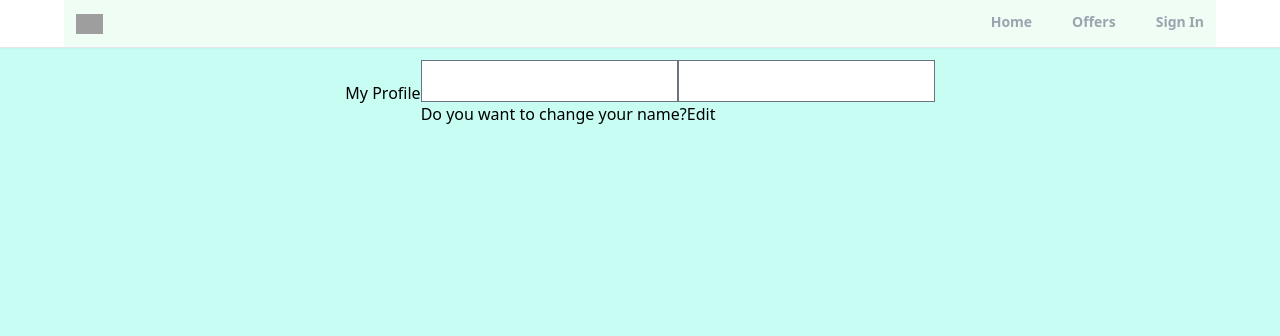
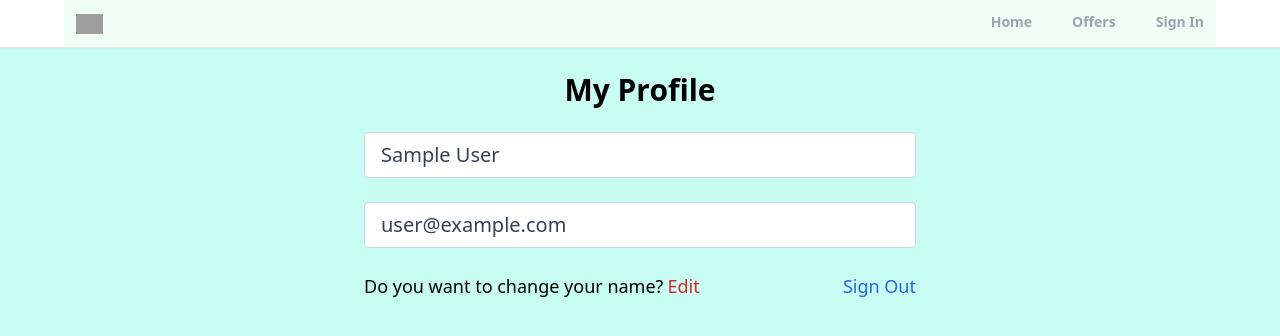
Before and after one commit to FaizanSurani/realtor-clone-react, a React (Vite) app: page /profile in a window 1280 px wide. Shown: the top 336 px of the page. Built offline with nearby package versions, Linux system fonts and the light colour scheme; no server answers; sample sign-in values are in the browser's storage; grey boxes are pictures that could not be loaded.

Commit message:
create a private route, custom hook for protecting the profile page and add the logout functionality

```diff
--- a/src/App.jsx
+++ b/src/App.jsx
@@ -3,6 +3,7 @@
 import Profile from "./pages/Profile";
 import SignIn from "./pages/SignIn";
 import SignUp from "./pages/SignUp";
+import PrivateRoute from "./components/PrivateRoute";
 import ForgotPassword from "./pages/ForgotPassword";
 import Offers from "./pages/Offers";
 import Header from "./components/Header";
@@ -16,7 +17,9 @@
         <Header />
         <Routes>
           <Route path="/" element={<Home />} />
-          <Route path="/profile" element={<Profile />} />
+          <Route path="/profile" element={<PrivateRoute />}>
+            <Route path="/profile" element={<Profile />} />
+          </Route>
           <Route path="/sign-in" element={<SignIn />} />
           <Route path="/sign-up" element={<SignUp />} />
           <Route path="/forgot-password" element={<ForgotPassword />} />
--- /dev/null
+++ b/src/components/PrivateRoute.jsx
@@ -0,0 +1,11 @@
+import React from "react";
+import { Navigate, Outlet } from "react-router-dom";
+import { useAuthStats } from "../hooks/useAuthStats";
+
+export default function PrivateRoute() {
+  const { loggedIn, checkingStatus } = useAuthStats();
+  if (checkingStatus) {
+    return <h3>Loading....</h3>;
+  }
+  return loggedIn ? <Outlet /> : <Navigate to="/sign-in" />;
+}
--- /dev/null
+++ b/src/hooks/useAuthStats.jsx
@@ -0,0 +1,18 @@
+import { getAuth, onAuthStateChanged } from "firebase/auth";
+import React, { useEffect, useState } from "react";
+
+export function useAuthStats() {
+  const [loggedIn, setLoggedIn] = useState(false);
+  const [checkingStatus, setCheckingStatus] = useState(true);
+
+  useEffect(() => {
+    const auth = getAuth();
+    onAuthStateChanged(auth, (user) => {
+      if (user) {
+        setLoggedIn(true);
+      }
+      setCheckingStatus(false);
+    });
+  }, []);
+  return { loggedIn, checkingStatus };
+}
--- a/src/pages/Profile.jsx
+++ b/src/pages/Profile.jsx
@@ -1,24 +1,57 @@
-import React from "react";
-import { Link } from "react-router-dom";
+import { getAuth } from "firebase/auth";
+import React, { useState } from "react";
+import { useNavigate } from "react-router";
 
 export default function Profile() {
+  const auth = getAuth();
+  const navigate = useNavigate();
+  const [formData, setFormData] = useState({
+    name: auth.currentUser.displayName,
+    email: auth.currentUser.email,
+  });
+
+  const { name, email } = formData;
+  function onLogout() {
+    auth.signOut();
+    navigate("/");
+  }
+
   return (
     <>
-      <div className="flex justify-center items-center flex-wrap px-7 py-3">
-        <h1>My Profile</h1>
+      <section className="max-w-6xl mx-auto flex justify-center items-center flex-col">
+        <h1 className="text-3xl text-center mt-6 font-bold">My Profile</h1>
+        <div className="w-full md:w-[50%] mt-6 px-3">
           <form>
-          <div>
-            <input type="text" />
-            <input type="email" />
-          </div>
-          <div>
-            <p>
+            <input
+              type="text"
+              id="name"
+              value={name}
+              disabled
+              className="mb-6 px-4 py-2 w-full text-xl text-gray-700 bg-white border border-gray-300 rounded transition ease-in-out"
+            />
+            <input
+              type="email"
+              id="email"
+              value={email}
+              disabled
+              className="px-4 py-2 mb-6 w-full text-xl text-gray-700 bg-white border border-gray-300 rounded transition ease-in-out"
+            />
+            <div className="flex justify-between whitespace-nowrap text-sm sm:text-lg mb-6">
+              <p className="flex items-center">
                 Do you want to change your name?
-              <Link>Edit</Link>
+                <span className="text-red-600 hover:text-red-700 transition ease-in-out duration-200 ml-1 cursor-pointer">
+                  Edit
+                </span>
+              </p>
+              <p
+                onClick={onLogout}
+                className="text-blue-600 hover:text-blue-800 transition duration-200 ease-in-out cursor-pointer">
+                Sign Out
               </p>
             </div>
           </form>
         </div>
+      </section>
     </>
   );
 }
```
Lines whose indentation alone changed are shown as unchanged.
